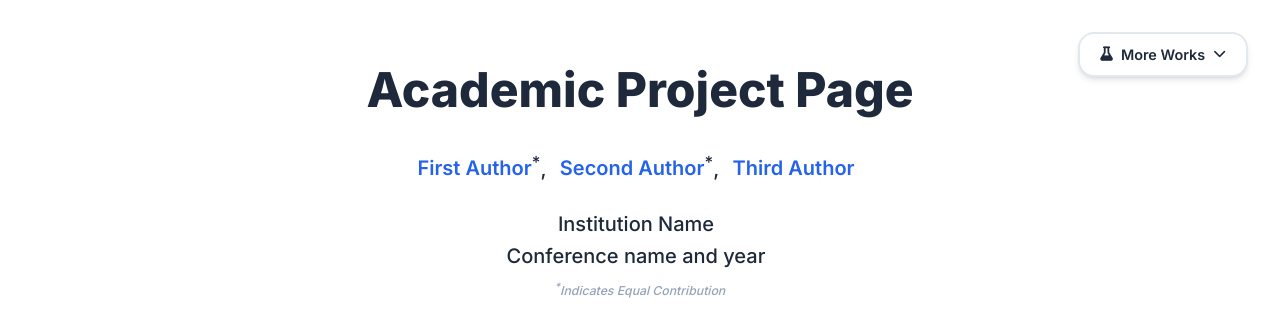
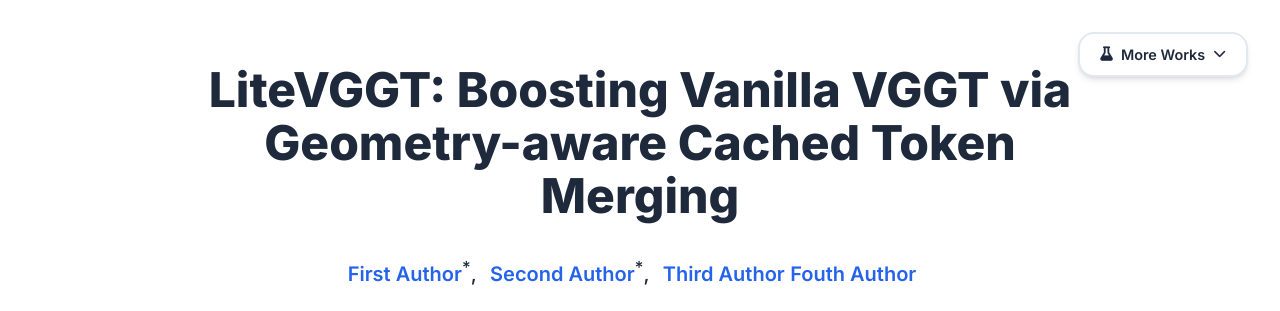
Before and after one commit to GarlicBa/LiteVGGT, a plain HTML site: page index.html in a window 1280 px wide. Shown: the top 311 px of the page. Drawn offline with nearby package versions, Linux system fonts and the light colour scheme; some icons are missing.

Commit message:
Update index.html
test3

```diff
--- a/index.html
+++ b/index.html
@@ -241,15 +241,17 @@
         <div class="columns is-centered">
           <div class="column has-text-centered">
             <!-- TODO: Replace with your paper title -->
-            <h1 class="title is-1 publication-title">Academic Project Page</h1>
+            <h1 class="title is-1 publication-title">LiteVGGT: Boosting Vanilla VGGT via Geometry-aware Cached Token Merging</h1>
             <div class="is-size-5 publication-authors">
               <!-- TODO: Replace with your paper authors and their personal links -->
               <span class="author-block">
-                <a href="FIRST AUTHOR PERSONAL LINK" target="_blank">First Author</a><sup>*</sup>,</span>
+                <a href="Zhijian Shu" target="_blank">First Author</a><sup>*</sup>,</span>
                 <span class="author-block">
                   <a href="SECOND AUTHOR PERSONAL LINK" target="_blank">Second Author</a><sup>*</sup>,</span>
                   <span class="author-block">
                     <a href="THIRD AUTHOR PERSONAL LINK" target="_blank">Third Author</a>
+                    <span class="author-block">
+                     <a href="THIRD AUTHOR PERSONAL LINK" target="_blank">Fouth Author</a>
                   </span>
                   </div>
 
```
